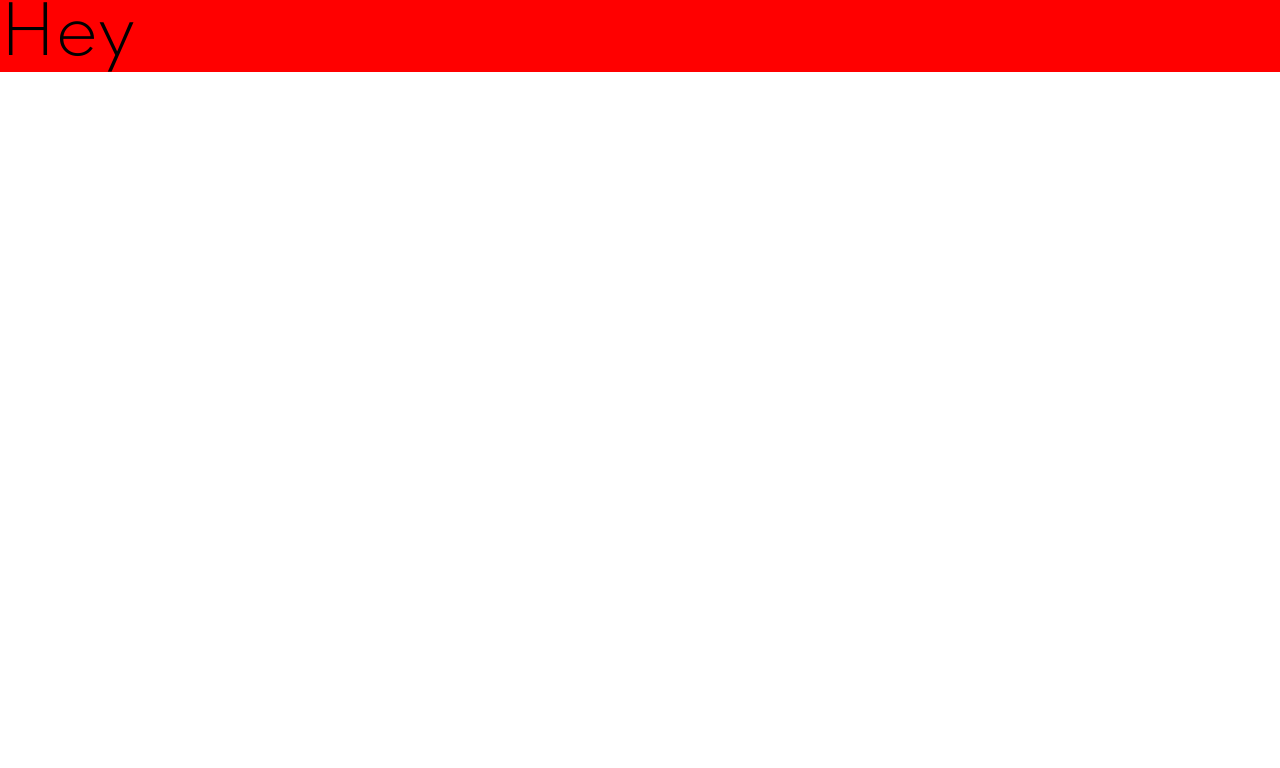
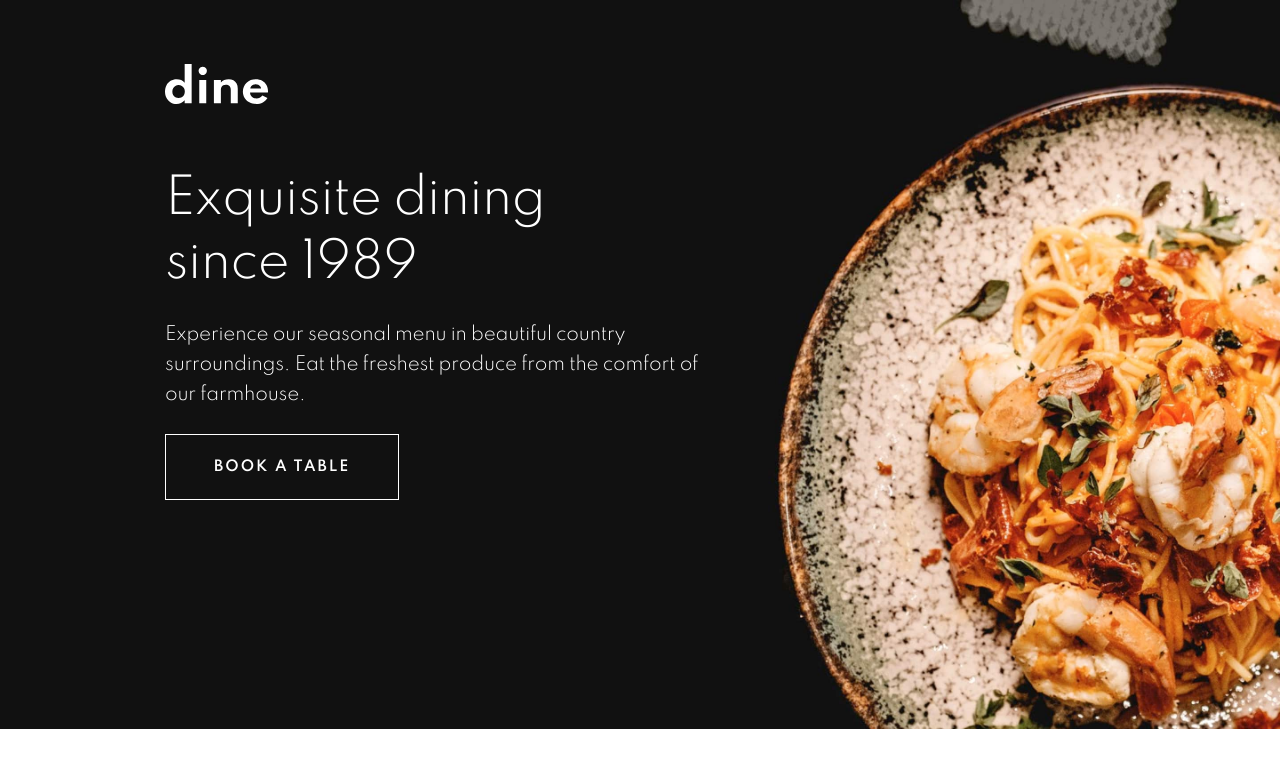
Before and after one commit to aryan2000sp/Dine_Webpage, a React (Create React App) app: page / in a window 1280 px wide. Shown: the top 768 px of the page. Built offline with nearby package versions, Linux system fonts and the light colour scheme.

Commit message:
Added responsive header to the page.

```diff
--- a/src/Components/Header/Header.jsx
+++ b/src/Components/Header/Header.jsx
@@ -1,7 +1,25 @@
+import { ReactComponent as Logo } from "../../images/logo.svg";
+
 const Header = () => {
   return (
     <section className="header-section">
-      <h1>Hey</h1>
+      <article className="header-section-article flex-col flex-col-ai-c">
+        <div className="logo">
+          <Logo />
+        </div>
+        <div className="info flex-col flex-col-ai-c">
+          <h1>
+            Exquisite dining <br /> since 1989
+          </h1>
+          <div className="paragraph">
+            <p className="mobile-paragraph">
+              Experience our seasonal menu in beautiful country surroundings.
+              Eat the freshest produce from the comfort of our farmhouse.
+            </p>
+          </div>
+          <button className="btn-dark">BOOK A TABLE</button>
+        </div>
+      </article>
     </section>
   );
 };
--- a/src/scss/_global.scss
+++ b/src/scss/_global.scss
@@ -56,7 +56,7 @@ h2 {
   letter-spacing: -0.22px;
 }
 .desktop-paragraph {
-  font-family: Spartan;
+  font-family: "Spartan", sans-serif;
   font-size: 1.125rem;
   font-style: normal;
   font-weight: 400;
@@ -65,12 +65,12 @@ h2 {
 }
 
 .mobile-paragraph {
-  font-family: Spartan;
+  font-family: "Spartan", sans-serif;
   font-size: 0.9375rem;
   font-style: normal;
   font-weight: 400;
   line-height: 1.75rem;
-  letter-spacing: -0.1875px;
+  letter-spacing: -0.19px;
 }
 
 // Golbal stylings
@@ -111,3 +111,47 @@ h2 {
     color: #fff;
   }
 }
+
+// Add flex-box class for rows
+.flex-row {
+  display: flex;
+  flex-direction: row;
+
+  &-jc-c {
+    justify-content: center;
+  }
+
+  &-jc-sb {
+    justify-content: space-between;
+  }
+
+  &-jc-sa {
+    justify-content: space-around;
+  }
+
+  &-ai-c {
+    align-items: center;
+  }
+}
+
+// Add flex-box for columns
+.flex-col {
+  display: flex;
+  flex-direction: column;
+
+  &-jc-c {
+    justify-content: center;
+  }
+
+  &-jc-sb {
+    justify-content: space-between;
+  }
+
+  &-jc-sa {
+    justify-content: space-around;
+  }
+
+  &-ai-c {
+    align-items: center;
+  }
+}
--- a/src/scss/_header.scss
+++ b/src/scss/_header.scss
@@ -1,3 +1,149 @@
 .header-section {
-  background-color: red;
+  background-image: url(../images/homepage/hero-bg-mobile@2x.jpg);
+  background-size: cover;
+  height: 46.75rem;
+  padding-top: 14.5rem;
+  padding-left: 1.5rem;
+  padding-right: 1.5rem;
+  padding-bottom: 9.5rem;
+  // padding: 14.5rem 1.5rem 9.5rem 1.5rem;
+
+  &-article {
+    .info {
+      max-width: 20.4375rem;
+      margin-top: 2rem;
+      > h1 {
+        font-size: 2rem;
+        line-height: 2.5rem;
+        color: #fff;
+        text-align: center;
+        margin-bottom: 1.5rem;
+        letter-spacing: -0.4px;
+      }
+      .paragraph {
+        > p {
+          color: #fff;
+          text-align: center;
+          line-height: 1.5625rem;
+          margin-bottom: 2rem;
+        }
+      }
+    }
+  }
 }
+
+// Media Queries
+
+// For width 450px and above
+@include breakpoint-up(small) {
+  .header-section {
+    padding-top: 22rem;
+    height: 54rem;
+    &-article {
+      .info {
+        max-width: 80%;
+        > h1 {
+          font-size: 2.5rem;
+          line-height: 3rem;
+          letter-spacing: -0.5px;
+        }
+      }
+    }
+  }
+}
+
+// For width 768px and above
+@include breakpoint-up(medium) {
+  .header-section {
+    height: 62rem;
+    background-image: url(../images/homepage/hero-bg-tablet@2x.jpg);
+    padding-top: 23.375rem;
+    padding-bottom: 13.5rem;
+    padding-left: 2.5rem;
+    padding-right: 2.5rem;
+
+    &-article {
+      .info {
+        max-width: 100%;
+        > h1 {
+          font-size: 3rem;
+          line-height: 4rem;
+          letter-spacing: -0.6px;
+        }
+        .paragraph {
+          margin-left: 3.625rem;
+          margin-right: 3.625rem;
+          > p {
+            font-family: "Spartan", sans-serif;
+            font-size: 1.125rem;
+            font-style: normal;
+            font-weight: 400;
+            line-height: 1.875rem;
+            letter-spacing: -0.22px;
+            text-align: center;
+            margin-bottom: 1.5rem;
+          }
+        }
+      }
+    }
+  }
+}
+
+// For width 1024px and above
+@include breakpoint-up(large) {
+  .header-section {
+    height: 51.25rem;
+    padding-right: 27rem;
+    padding-left: 10.3125rem;
+    padding-top: 4rem;
+    background-image: url(../images/homepage/hero-bg-desktop@2x.jpg);
+    background-size: contain;
+    background-repeat: no-repeat;
+    &-article {
+      align-items: flex-start;
+      .info {
+        align-items: flex-start;
+        margin-top: 3.75rem;
+        > h1 {
+          text-align: left;
+        }
+        .paragraph {
+          margin-left: 0rem;
+          margin-right: 2.5rem;
+          > p {
+            text-align: left;
+            padding-right: 4.875rem;
+            padding-left: 0rem;
+          }
+        }
+      }
+    }
+  }
+}
+
+// For width 1440px and above
+@include breakpoint-up(x-large) {
+  .header-section {
+    background-size: cover;
+    &-article {
+      align-items: flex-start;
+      .info {
+        max-width: 32.6875rem;
+        align-items: flex-start;
+        margin-top: 9.5625rem;
+        > h1 {
+          font-size: 4rem;
+          font-style: normal;
+          font-weight: 300;
+          line-height: 4.5rem;
+          letter-spacing: -0.8px;
+          text-align: left;
+        }
+
+        .paragraph {
+          margin-right: 4.875rem;
+        }
+      }
+    }
+  }
+}
--- a/src/scss/_mixin.scss
+++ b/src/scss/_mixin.scss
@@ -1,8 +1,10 @@
 // Add Breakpoints here
-// 768px, 1440px,
+// 450px, 768px, 1024px, 1440px,
 $breakpoints-up: (
+  "small": "28.125em",
   "medium": "48em",
-  "large": "90em",
+  "large": "64em",
+  "x-large": "90em",
 );
 
 // // 330px, 900px, 1300px
```
